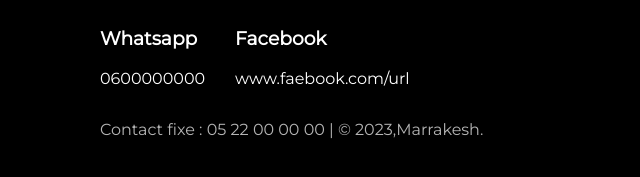
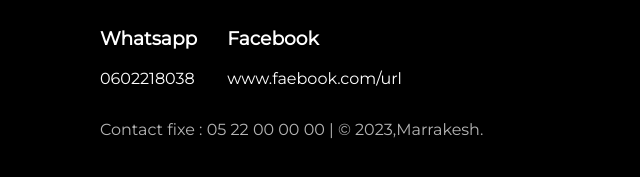
Before and after one commit to MaskedFezz/MaskedFezz.github.io, a plain HTML site: page index.html in a window 1280 px wide. Shown: the part 1256-1433 px from the top of the page, 0-640 px from the left. Drawn offline with nearby package versions, Linux system fonts and the light colour scheme.

Commit message:
Update index.html

```diff
--- a/index.html
+++ b/index.html
@@ -54,7 +54,7 @@
 
             <div class="service">
                 <h3>Whatsapp</h3>
-                <p>0600000000                          </p>
+                <p>0602218038                          </p>
             </div>
 
             <div class="service">
```
